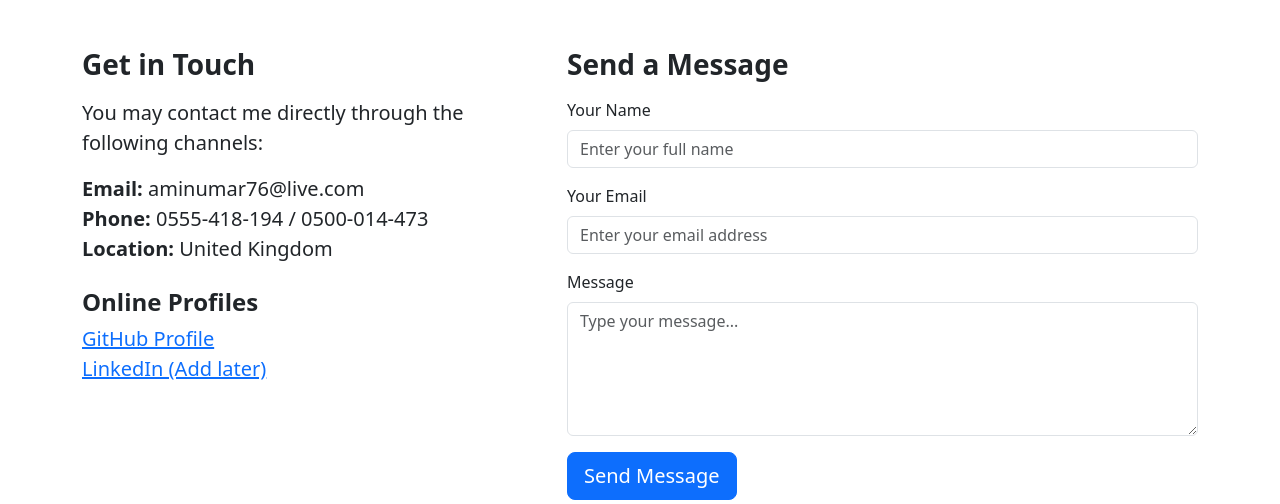
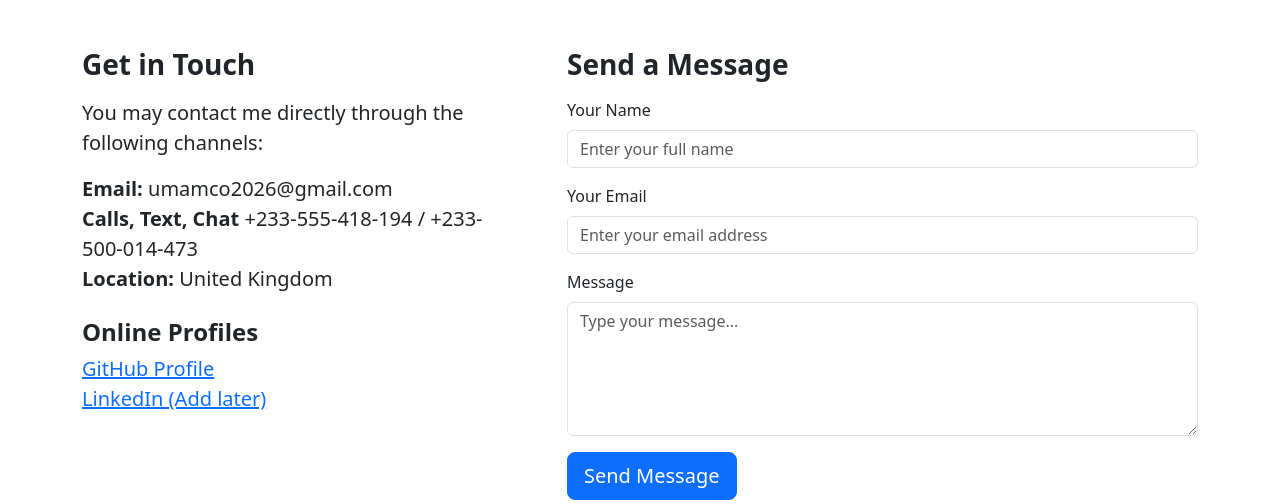
Before and after one commit to Umamco/Portfolio, a Flask app: page /contact in a window 1280 px wide. Shown: the part 166-670 px from the top of the page. Run offline with Flask 3, Linux system fonts and the light colour scheme.

Commit message:
Modification of contact details

```diff
--- a/app.py
+++ b/app.py
@@ -45,7 +45,7 @@ def contact():
         # Create the email message
         msg = Message(
             subject=f"Portfolio Contact: New message from {name}",
-            recipients=["aminumar76@live.com"],
+            recipients=["umamco2026@gmail.com"],  # your receiving email
             body=f"Sender Name: {name}\nEmail: {email}\n\nMessage:\n{message_text}"
         )
 
--- a/templates/contact.html
+++ b/templates/contact.html
@@ -17,8 +17,8 @@
         </p>
 
         <ul class="fs-5 list-unstyled">
-            <li><strong>Email:</strong> aminumar76@live.com</li>
-            <li><strong>Phone:</strong> 0555-418-194 / 0500-014-473</li>
+            <li><strong>Email:</strong> umamco2026@gmail.com</li>
+            <li><strong>Calls, Text, Chat</strong> +233-555-418-194 / +233-500-014-473</li>
             <li><strong>Location:</strong> United Kingdom</li>
         </ul>
 
```
